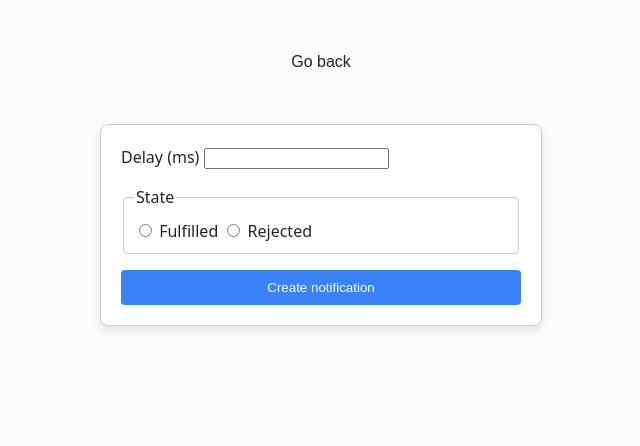
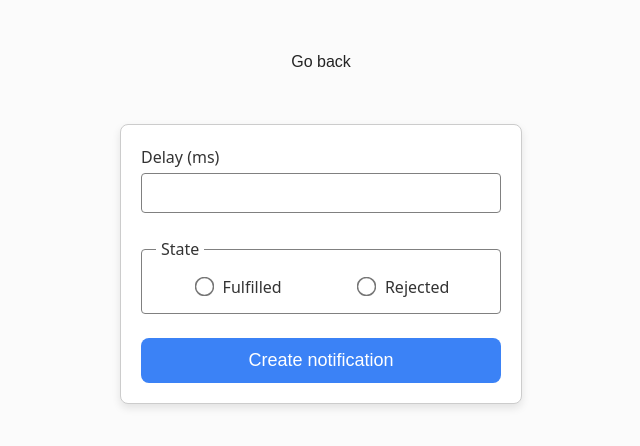
Before and after one commit to evgenviktorov/goit-js-hw-10, a website built with Vite: page src/2-snackbar.html in a window 1280 px wide. Shown: the whole page, without its empty margins (319-959 px from the left). Built offline with nearby package versions, Linux system fonts and the light colour scheme.

Commit message:
task-done

```diff
--- a/src/2-snackbar.html
+++ b/src/2-snackbar.html
@@ -10,7 +10,7 @@
     <a href="./index.html" class="a-page">Go back</a>
 
     <form class="form">
-      <label>
+      <label class="delay-input-label">
         Delay (ms)
         <input type="number" name="delay" required />
       </label>
--- a/src/css/snackbar.css
+++ b/src/css/snackbar.css
@@ -1,8 +1,8 @@
 .form {
 	display: flex;
 	flex-direction: column;
-	gap: 16px;
-	width: 400px;
+	gap: 24px;
+	width: 360px;
 	margin: 0 auto;
 	padding: 20px;
 	border: 1px solid #ccc;
@@ -11,19 +11,69 @@
 	box-shadow: 0 4px 8px rgba(0, 0, 0, 0.1);
 }
 
+.delay-input-label {
+	display: flex;
+	flex-direction: column;
+	align-items: start;
+	font-size: 16px;
+	font-weight: 500;
+	color: #333333;
+}
+
+input[name="delay"] {
+	width: 330px;
+	background-color: transparent;
+	padding: 10px 14px;
+	border: 1px solid #808080;
+	border-radius: 4px;
+	outline: none;
+	transition: border 0.25s cubic-bezier(0.4, 0, 0.2, 1);
+	font-size: 16px;
+}
+
+input[name="delay"]:focus {
+	border-color: #3b82f6;
+	box-shadow: 0 0 5px rgba(59, 130, 246, 0.5);
+}
+
 fieldset {
-	border: 1px solid #ccc;
+	border: 1px solid #808080;
 	border-radius: 4px;
-	padding: 10px;
+	padding: 14px;
+	display: flex;
+	justify-content: space-around;
+	margin: 0;
+}
+
+legend {
+	font-size: 16px;
+	color: #333333;
+	padding: 0 5px;
+}
+
+input[type="radio"] {
+	transform: scale(1.5);
+	margin-right: 8px;
+	accent-color: #3b82f6;
+}
+
+label {
+	display: flex;
+	align-items: baseline;
+	gap: 4px;
+	font-size: 16px;
+	color: #333333;
 }
 
 .btn-promise {
-	padding: 10px 20px;
+	padding: 12px 20px;
 	background-color: #3b82f6;
 	color: white;
 	border: none;
-	border-radius: 4px;
+	border-radius: 8px;
 	cursor: pointer;
+	font-size: 18px;
+	font-weight: 500;
 }
 
 .btn-promise:hover {
```
